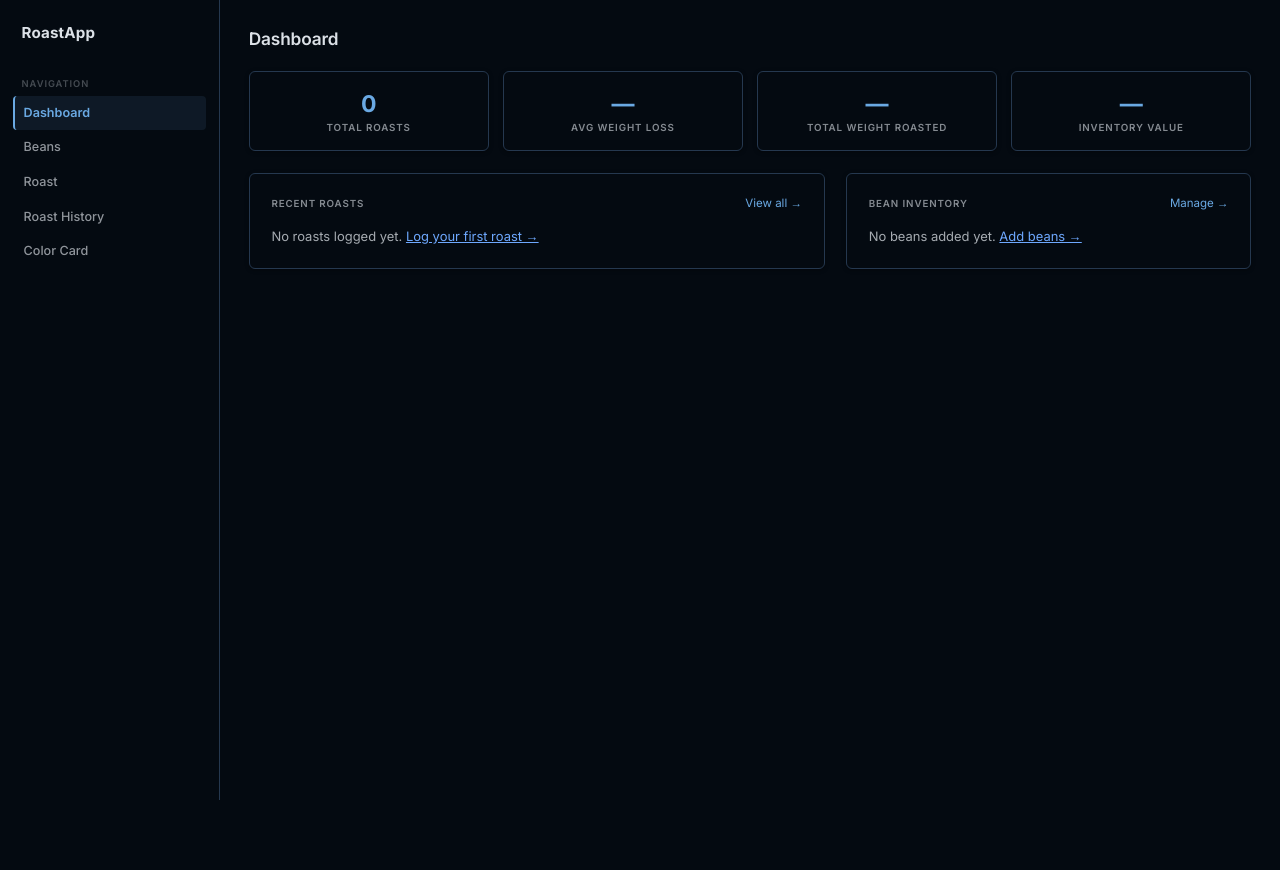
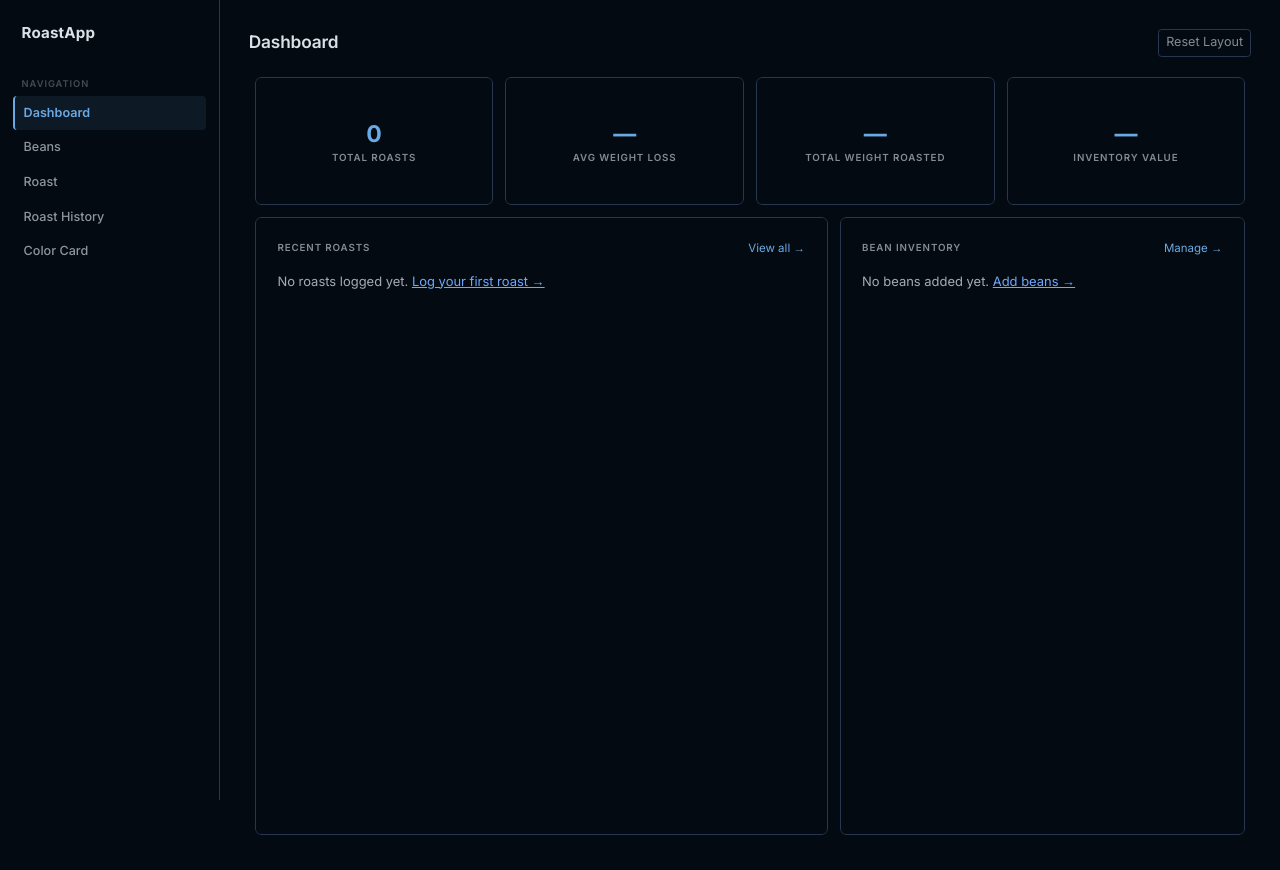
Before and after one commit to tdfguy2002/RoastApp, a Flask app: page /dashboard in a window 1280 px wide. Before the commit the page ends 800 px from the top, so only its background shows below. Run offline with Flask 3, Linux system fonts and the light colour scheme; data comes from the database, SQL or seed files in the repository; data that the repository does not hold is empty.

Commit message:
Add resizable/draggable dashboard layout with GridStack
- All dashboard cards can be dragged to reorder and resized by corner
- Layout is saved to localStorage and restored on next visit
- Reset Layout button restores the default arrangement
- Styled resize handles and drag placeholder to match Tabler theme

Co-Authored-By: Claude Sonnet 4.6 <noreply@anthropic.com>

```diff
--- a/templates/base.html
+++ b/templates/base.html
@@ -7,6 +7,7 @@
   <link href="https://fonts.googleapis.com/css2?family=Inter:wght@300;400;500;600;700&display=swap" rel="stylesheet">
   <link href="https://cdn.jsdelivr.net/npm/bootstrap@5.3.0/dist/css/bootstrap.min.css" rel="stylesheet">
   <link href="https://cdn.jsdelivr.net/npm/flatpickr/dist/themes/dark.css" rel="stylesheet">
+  {% block extrahead %}{% endblock %}
   <style>
     /* ── Tabler dark palette ───────────────────────────────────────────
        page bg       #040a11
--- a/templates/dashboard.html
+++ b/templates/dashboard.html
@@ -1,52 +1,44 @@
 {% extends "base.html" %}
 
+{% block extrahead %}
+<link rel="stylesheet" href="https://cdn.jsdelivr.net/npm/gridstack/dist/gridstack.min.css">
+<style>
+  /* GridStack theme overrides */
+  .grid-stack { background: transparent; }
+  .grid-stack-item-content {
+    border-radius: 6px;
+    overflow: auto;
+  }
+  /* Resize handle — subtle blue dot in bottom-right corner */
+  .grid-stack-item > .ui-resizable-se {
+    background: #6aa9e3;
+    width: 10px;
+    height: 10px;
+    border-radius: 2px;
+    bottom: 6px;
+    right: 6px;
+    opacity: 0.5;
+  }
+  .grid-stack-item:hover > .ui-resizable-se { opacity: 1; }
+  /* Drag placeholder */
+  .grid-stack-placeholder > .placeholder-content {
+    background: rgba(106,169,227,0.08);
+    border: 1px dashed #6aa9e3;
+    border-radius: 6px;
+  }
+</style>
+{% endblock %}
+
 {% block content %}
-<h4 class="page-title">Dashboard</h4>
-
-<!-- Stats row -->
-<div class="row g-3 mb-4">
-  <div class="col-6 col-lg-3">
-    <div class="card p-3 text-center">
-      <div style="font-size:1.6rem;font-weight:700;color:#6aa9e3">
-        {{ stats.total_roasts or 0 }}
-      </div>
-      <div class="section-label mb-0">Total Roasts</div>
-    </div>
-  </div>
-  <div class="col-6 col-lg-3">
-    <div class="card p-3 text-center">
-      <div style="font-size:1.6rem;font-weight:700;color:#6aa9e3">
-        {{ stats.avg_loss_pct or '—' }}{% if stats.avg_loss_pct %}%{% endif %}
-      </div>
-      <div class="section-label mb-0">Avg Weight Loss</div>
-    </div>
-  </div>
-  <div class="col-6 col-lg-3">
-    <div class="card p-3 text-center">
-      <div style="font-size:1.6rem;font-weight:700;color:#6aa9e3">
-        {% if stats.total_weight_roasted %}
-          {{ "%.0f"|format(stats.total_weight_roasted) }}g
-        {% else %}—{% endif %}
-      </div>
-      <div class="section-label mb-0">Total Weight Roasted</div>
-    </div>
-  </div>
-  <div class="col-6 col-lg-3">
-    <div class="card p-3 text-center">
-      <div style="font-size:1.6rem;font-weight:700;color:#6aa9e3">
-        {% if total_inventory_value > 0 %}
-          ${{ "%.2f"|format(total_inventory_value) }}
-        {% else %}—{% endif %}
-      </div>
-      <div class="section-label mb-0">Inventory Value</div>
-    </div>
-  </div>
+<div class="d-flex justify-content-between align-items-center mb-3">
+  <h4 class="page-title mb-0">Dashboard</h4>
+  <button id="resetLayout" class="btn btn-sm btn-outline-secondary">Reset Layout</button>
 </div>
 
-<!-- Low inventory alert -->
+<!-- Low inventory alert (outside grid) -->
 {% set low_beans = inventory | selectattr('inventory_g', 'lt', low_threshold) | list %}
 {% if low_beans %}
-<div class="alert alert-warning alert-dismissible fade show d-flex align-items-start gap-2 mb-4" role="alert">
+<div class="alert alert-warning alert-dismissible fade show d-flex align-items-start gap-2 mb-3" role="alert">
   <span style="font-size:1.1rem">&#9888;</span>
   <div>
     <strong>Low inventory</strong> —
@@ -59,18 +51,65 @@
 </div>
 {% endif %}
 
-<!-- Main content -->
-<div class="row g-4">
+<!-- GridStack dashboard -->
+<div class="grid-stack">
+
+  <!-- Total Roasts -->
+  <div class="grid-stack-item" gs-id="stats-roasts" gs-x="0" gs-y="0" gs-w="3" gs-h="2" gs-min-w="2" gs-min-h="2">
+    <div class="grid-stack-item-content">
+      <div class="card p-3 text-center h-100 d-flex flex-column justify-content-center">
+        <div style="font-size:1.6rem;font-weight:700;color:#6aa9e3">{{ stats.total_roasts or 0 }}</div>
+        <div class="section-label mb-0">Total Roasts</div>
+      </div>
+    </div>
+  </div>
+
+  <!-- Avg Weight Loss -->
+  <div class="grid-stack-item" gs-id="stats-loss" gs-x="3" gs-y="0" gs-w="3" gs-h="2" gs-min-w="2" gs-min-h="2">
+    <div class="grid-stack-item-content">
+      <div class="card p-3 text-center h-100 d-flex flex-column justify-content-center">
+        <div style="font-size:1.6rem;font-weight:700;color:#6aa9e3">
+          {{ stats.avg_loss_pct or '—' }}{% if stats.avg_loss_pct %}%{% endif %}
+        </div>
+        <div class="section-label mb-0">Avg Weight Loss</div>
+      </div>
+    </div>
+  </div>
+
+  <!-- Total Weight Roasted -->
+  <div class="grid-stack-item" gs-id="stats-weight" gs-x="6" gs-y="0" gs-w="3" gs-h="2" gs-min-w="2" gs-min-h="2">
+    <div class="grid-stack-item-content">
+      <div class="card p-3 text-center h-100 d-flex flex-column justify-content-center">
+        <div style="font-size:1.6rem;font-weight:700;color:#6aa9e3">
+          {% if stats.total_weight_roasted %}{{ "%.0f"|format(stats.total_weight_roasted) }}g{% else %}—{% endif %}
+        </div>
+        <div class="section-label mb-0">Total Weight Roasted</div>
+      </div>
+    </div>
+  </div>
+
+  <!-- Inventory Value -->
+  <div class="grid-stack-item" gs-id="stats-value" gs-x="9" gs-y="0" gs-w="3" gs-h="2" gs-min-w="2" gs-min-h="2">
+    <div class="grid-stack-item-content">
+      <div class="card p-3 text-center h-100 d-flex flex-column justify-content-center">
+        <div style="font-size:1.6rem;font-weight:700;color:#6aa9e3">
+          {% if total_inventory_value > 0 %}${{ "%.2f"|format(total_inventory_value) }}{% else %}—{% endif %}
+        </div>
+        <div class="section-label mb-0">Inventory Value</div>
+      </div>
+    </div>
+  </div>
 
   <!-- Recent Roasts -->
-  <div class="col-12 col-lg-7">
-    <div class="card p-4 h-100">
+  <div class="grid-stack-item" gs-id="recent-roasts" gs-x="0" gs-y="2" gs-w="7" gs-h="9" gs-min-w="4" gs-min-h="4">
+    <div class="grid-stack-item-content">
+      <div class="card p-4 h-100 d-flex flex-column">
         <div class="d-flex justify-content-between align-items-center mb-3">
           <p class="section-label mb-0">Recent Roasts</p>
           <a href="/history" style="font-size:0.8rem;color:#6aa9e3;text-decoration:none">View all →</a>
         </div>
         {% if recent_roasts %}
-      <div class="table-responsive">
+        <div class="table-responsive" style="overflow-y:auto;flex:1">
           <table class="table table-hover align-middle mb-0">
             <thead class="table-light">
               <tr>
@@ -88,19 +127,15 @@
                 <td>{{ roast.bean_name }}</td>
                 <td>{{ roast.start_weight_g }}</td>
                 <td>
-                {% if roast.end_weight_g %}
-                  {{ roast.end_weight_g }}
-                {% else %}
-                  <span class="badge" style="background-color:rgba(106,169,227,0.15);color:#6aa9e3;font-weight:500">In Progress</span>
+                  {% if roast.end_weight_g %}{{ roast.end_weight_g }}
+                  {% else %}<span class="badge" style="background-color:rgba(106,169,227,0.15);color:#6aa9e3;font-weight:500">In Progress</span>
                   {% endif %}
                 </td>
                 <td>
                   {% if roast.weight_loss_pct %}
                     <span style="color:#6aa9e3;font-weight:500">{{ roast.weight_loss_pct }}%</span>
                     <span class="text-muted" style="font-size:0.8rem"> / {{ roast.weight_loss_g }}g</span>
-                {% else %}
-                  <span class="text-muted">—</span>
-                {% endif %}
+                  {% else %}<span class="text-muted">—</span>{% endif %}
                 </td>
               </tr>
               {% endfor %}
@@ -112,16 +147,18 @@
         {% endif %}
       </div>
     </div>
+  </div>
 
-  <!-- Inventory -->
-  <div class="col-12 col-lg-5">
-    <div class="card p-4 h-100">
+  <!-- Bean Inventory -->
+  <div class="grid-stack-item" gs-id="bean-inventory" gs-x="7" gs-y="2" gs-w="5" gs-h="9" gs-min-w="3" gs-min-h="4">
+    <div class="grid-stack-item-content">
+      <div class="card p-4 h-100 d-flex flex-column">
         <div class="d-flex justify-content-between align-items-center mb-3">
           <p class="section-label mb-0">Bean Inventory</p>
           <a href="/beans" style="font-size:0.8rem;color:#6aa9e3;text-decoration:none">Manage →</a>
         </div>
         {% if inventory %}
-      <div class="d-flex flex-column gap-2">
+        <div class="d-flex flex-column gap-2" style="overflow-y:auto;flex:1">
           {% for bean in inventory %}
           {% set pct = [[(bean.inventory_g / low_threshold * 100), 0] | max, 100] | min %}
           <div>
@@ -149,6 +186,43 @@
         {% endif %}
       </div>
     </div>
+  </div>
 
 </div>
 {% endblock %}
+
+{% block scripts %}
+<script src="https://cdn.jsdelivr.net/npm/gridstack/dist/gridstack-all.js"></script>
+<script>
+  const STORAGE_KEY = 'roastapp-dashboard-layout';
+
+  const grid = GridStack.init({
+    cellHeight: 70,
+    margin: 6,
+    animate: true,
+    float: false,
+    resizable: { handles: 'se' },
+  });
+
+  // Restore saved layout
+  const saved = localStorage.getItem(STORAGE_KEY);
+  if (saved) {
+    try {
+      grid.load(JSON.parse(saved), false);
+    } catch (e) {
+      localStorage.removeItem(STORAGE_KEY);
+    }
+  }
+
+  // Save on move or resize
+  grid.on('change', () => {
+    localStorage.setItem(STORAGE_KEY, JSON.stringify(grid.save(false)));
+  });
+
+  // Reset to default
+  document.getElementById('resetLayout').addEventListener('click', () => {
+    localStorage.removeItem(STORAGE_KEY);
+    location.reload();
+  });
+</script>
+{% endblock %}
```
Lines whose indentation alone changed are shown as unchanged.
